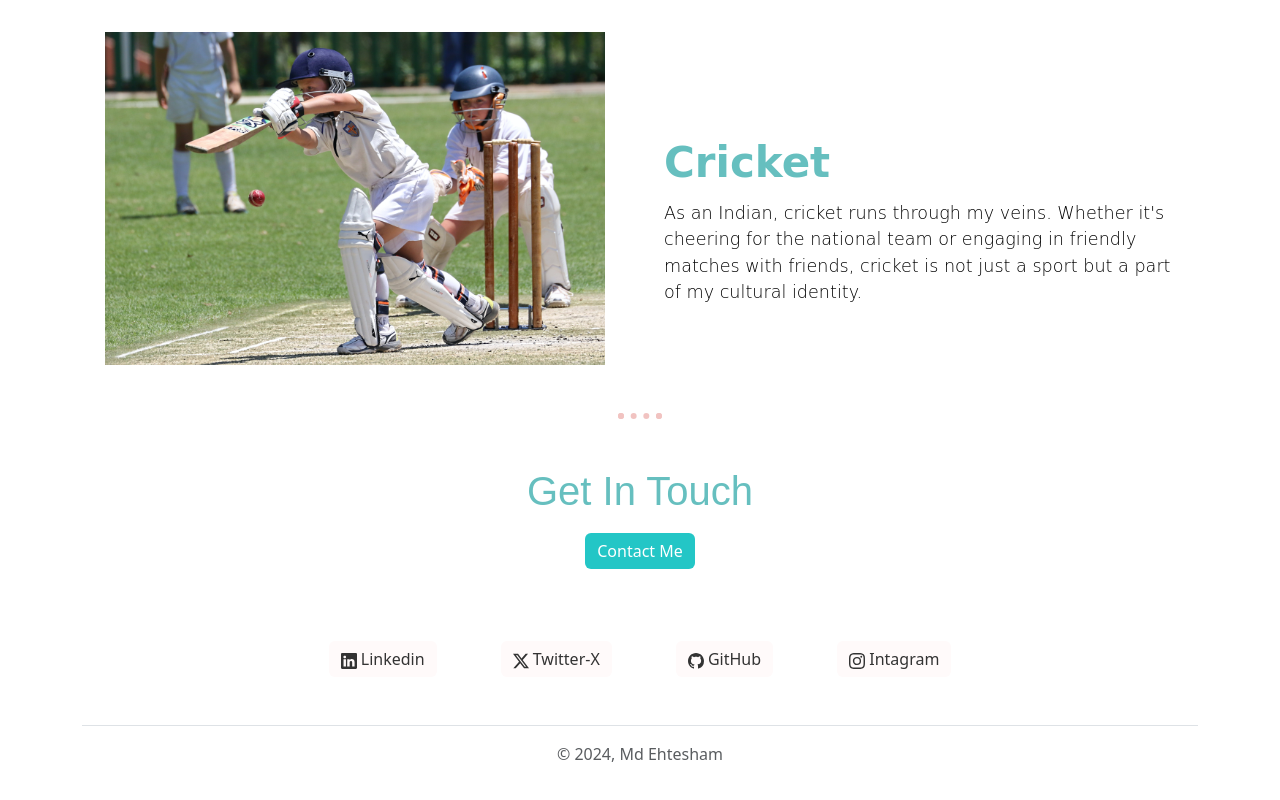
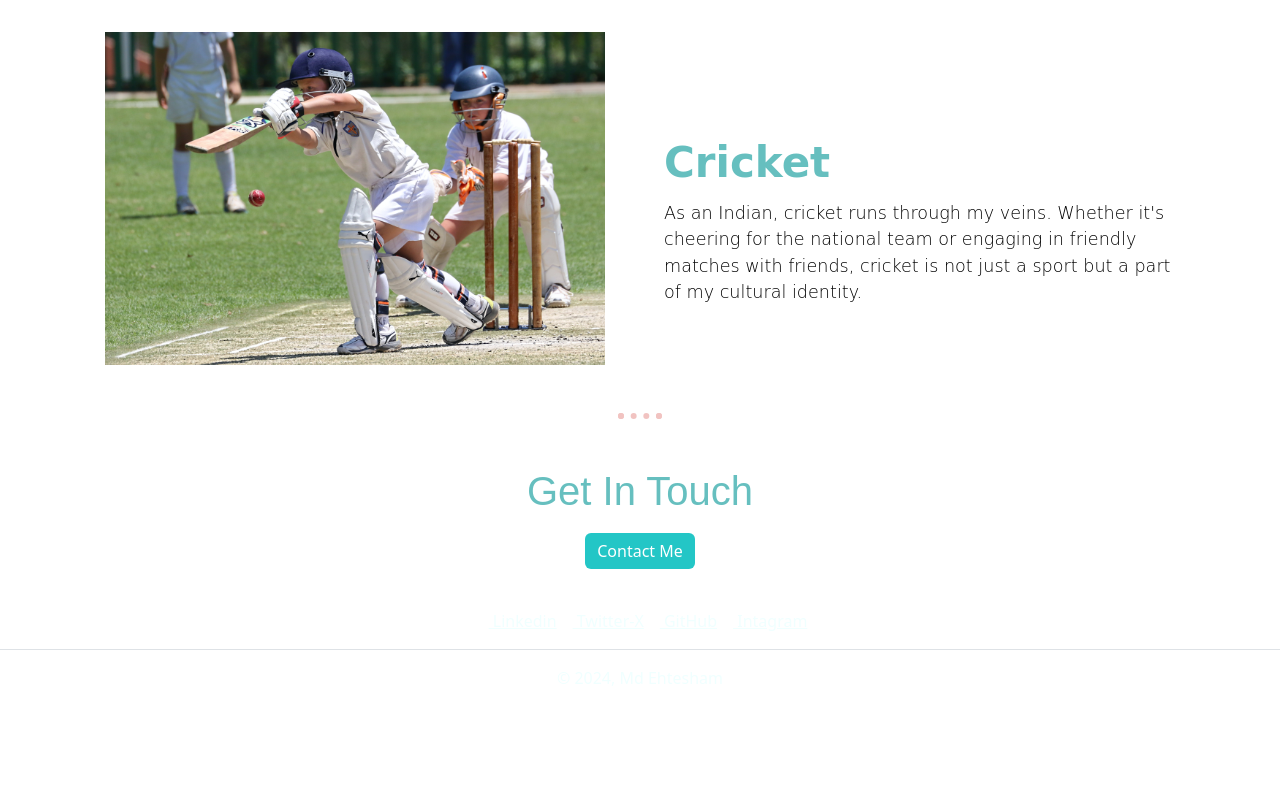
Before and after one commit to MdEhtesham784/html.ehteshamportfolio, a plain HTML site: page index.html in a window 1280 px wide. Shown: the part 5599-6399 px from the top of the page. After the commit the page ends 6345 px from the top, so only its background shows below. Drawn offline with nearby package versions, Linux system fonts and the light colour scheme.

Commit message:
Update index.html

```diff
--- a/index.html
+++ b/index.html
@@ -176,25 +176,31 @@
   <div class="container contact-button">
     <h2>Get In Touch</h2>
     <a href="mailto:mdehtesham784@gmail.com"><button type="button" class="btn btn-primary">Contact Me</button></a>
+  </div>
+</section>
+
+<section id="footer">
+  <div>
     <footer class="py-3 my-4">
       <ul class="nav justify-content-center border-bottom pb-3 mb-3">
-        <li class="nav-item"><a href="https://www.linkedin.com/in/md-ehtesham-bb2641109/"><button type="button" class="btn btn-dark"><svg xmlns="http://www.w3.org/2000/svg" width="16" height="16" fill="currentColor" class="bi bi-linkedin" viewBox="0 0 16 16">
+        <li class="nav-item" style="color: aliceblue;"><a href="https://www.linkedin.com/in/md-ehtesham-bb2641109/" style="color: azure;"><svg xmlns="http://www.w3.org/2000/svg" width="16" height="16" fill="white" class="bi bi-linkedin" viewBox="0 0 16 16">
           <path d="M0 1.146C0 .513.526 0 1.175 0h13.65C15.474 0 16 .513 16 1.146v13.708c0 .633-.526 1.146-1.175 1.146H1.175C.526 16 0 15.487 0 14.854zm4.943 12.248V6.169H2.542v7.225zm-1.2-8.212c.837 0 1.358-.554 1.358-1.248-.015-.709-.52-1.248-1.342-1.248S2.4 3.226 2.4 3.934c0 .694.521 1.248 1.327 1.248zm4.908 8.212V9.359c0-.216.016-.432.08-.586.173-.431.568-.878 1.232-.878.869 0 1.216.662 1.216 1.634v3.865h2.401V9.25c0-2.22-1.184-3.252-2.764-3.252-1.274 0-1.845.7-2.165 1.193v.025h-.016l.016-.025V6.169h-2.4c.03.678 0 7.225 0 7.225z"/>
-        </svg> Linkedin</button></a></li>
-        <li class="nav-item"><a href="https://twitter.com/deadlyvenomop"><button type="button" class="btn btn-dark"><svg xmlns="http://www.w3.org/2000/svg" width="16" height="16" fill="currentColor" class="bi bi-twitter-x" viewBox="0 0 16 16">
+        </svg>  Linkedin</a></li>
+        <li class="nav-item"><a href="https://twitter.com/deadlyvenomop" style="color: azure;"><svg xmlns="http://www.w3.org/2000/svg" width="16" height="16" fill="white" class="bi bi-twitter-x" viewBox="0 0 16 16">
           <path d="M12.6.75h2.454l-5.36 6.142L16 15.25h-4.937l-3.867-5.07-4.425 5.07H.316l5.733-6.57L0 .75h5.063l3.495 4.633L12.601.75Zm-.86 13.028h1.36L4.323 2.145H2.865z"/>
-        </svg> Twitter-X</button></a></li>
-        <li class="nav-item"><a href="https://github.com/MdEhtesham784"><button type="button" class="btn btn-dark"><svg xmlns="http://www.w3.org/2000/svg" width="16" height="16" fill="currentColor" class="bi bi-github" viewBox="0 0 16 16">
+        </svg>  Twitter-X</a></li>
+        <li class="nav-item"><a href="https://github.com/MdEhtesham784" style="color: azure;"><svg xmlns="http://www.w3.org/2000/svg" width="16" height="16" fill="white" class="bi bi-github" viewBox="0 0 16 16">
           <path d="M8 0C3.58 0 0 3.58 0 8c0 3.54 2.29 6.53 5.47 7.59.4.07.55-.17.55-.38 0-.19-.01-.82-.01-1.49-2.01.37-2.53-.49-2.69-.94-.09-.23-.48-.94-.82-1.13-.28-.15-.68-.52-.01-.53.63-.01 1.08.58 1.23.82.72 1.21 1.87.87 2.33.66.07-.52.28-.87.51-1.07-1.78-.2-3.64-.89-3.64-3.95 0-.87.31-1.59.82-2.15-.08-.2-.36-1.02.08-2.12 0 0 .67-.21 2.2.82.64-.18 1.32-.27 2-.27s1.36.09 2 .27c1.53-1.04 2.2-.82 2.2-.82.44 1.1.16 1.92.08 2.12.51.56.82 1.27.82 2.15 0 3.07-1.87 3.75-3.65 3.95.29.25.54.73.54 1.48 0 1.07-.01 1.93-.01 2.2 0 .21.15.46.55.38A8.01 8.01 0 0 0 16 8c0-4.42-3.58-8-8-8"/>
-        </svg> GitHub</button></a></li>
-        <li class="nav-item"><a href="https://www.instagram.com/ehtesham.26/"><button type="button" class="btn btn-dark"><svg xmlns="http://www.w3.org/2000/svg" width="16" height="16" fill="currentColor" class="bi bi-instagram" viewBox="0 0 16 16">
+        </svg>  GitHub</a></li>
+        <li class="nav-item"><a href="https://www.instagram.com/ehtesham.26/" style="color: azure;"><svg xmlns="http://www.w3.org/2000/svg" width="16" height="16" fill="white" class="bi bi-instagram" viewBox="0 0 16 16">
           <path d="M8 0C5.829 0 5.556.01 4.703.048 3.85.088 3.269.222 2.76.42a3.9 3.9 0 0 0-1.417.923A3.9 3.9 0 0 0 .42 2.76C.222 3.268.087 3.85.048 4.7.01 5.555 0 5.827 0 8.001c0 2.172.01 2.444.048 3.297.04.852.174 1.433.372 1.942.205.526.478.972.923 1.417.444.445.89.719 1.416.923.51.198 1.09.333 1.942.372C5.555 15.99 5.827 16 8 16s2.444-.01 3.298-.048c.851-.04 1.434-.174 1.943-.372a3.9 3.9 0 0 0 1.416-.923c.445-.445.718-.891.923-1.417.197-.509.332-1.09.372-1.942C15.99 10.445 16 10.173 16 8s-.01-2.445-.048-3.299c-.04-.851-.175-1.433-.372-1.941a3.9 3.9 0 0 0-.923-1.417A3.9 3.9 0 0 0 13.24.42c-.51-.198-1.092-.333-1.943-.372C10.443.01 10.172 0 7.998 0zm-.717 1.442h.718c2.136 0 2.389.007 3.232.046.78.035 1.204.166 1.486.275.373.145.64.319.92.599s.453.546.598.92c.11.281.24.705.275 1.485.039.843.047 1.096.047 3.231s-.008 2.389-.047 3.232c-.035.78-.166 1.203-.275 1.485a2.5 2.5 0 0 1-.599.919c-.28.28-.546.453-.92.598-.28.11-.704.24-1.485.276-.843.038-1.096.047-3.232.047s-2.39-.009-3.233-.047c-.78-.036-1.203-.166-1.485-.276a2.5 2.5 0 0 1-.92-.598 2.5 2.5 0 0 1-.6-.92c-.109-.281-.24-.705-.275-1.485-.038-.843-.046-1.096-.046-3.233s.008-2.388.046-3.231c.036-.78.166-1.204.276-1.486.145-.373.319-.64.599-.92s.546-.453.92-.598c.282-.11.705-.24 1.485-.276.738-.034 1.024-.044 2.515-.045zm4.988 1.328a.96.96 0 1 0 0 1.92.96.96 0 0 0 0-1.92m-4.27 1.122a4.109 4.109 0 1 0 0 8.217 4.109 4.109 0 0 0 0-8.217m0 1.441a2.667 2.667 0 1 1 0 5.334 2.667 2.667 0 0 1 0-5.334"/>
-        </svg> Intagram</button></a></li>
+        </svg>  Intagram</a></li>
       </ul>
-      <p class="text-center text-body-secondary">© 2024, Md Ehtesham</p>
+      <p class="text-center copyright" style="color: azure;">© 2024, Md Ehtesham</p>
     </footer>
   </div>
-</section>
+  </section>
+
 
 <script src="https://cdn.jsdelivr.net/npm/bootstrap@5.3.2/dist/js/bootstrap.bundle.min.js" integrity="sha384-C6RzsynM9kWDrMNeT87bh95OGNyZPhcTNXj1NW7RuBCsyN/o0jlpcV8Qyq46cDfL" crossorigin="anonymous"></script>
 </body>
```
